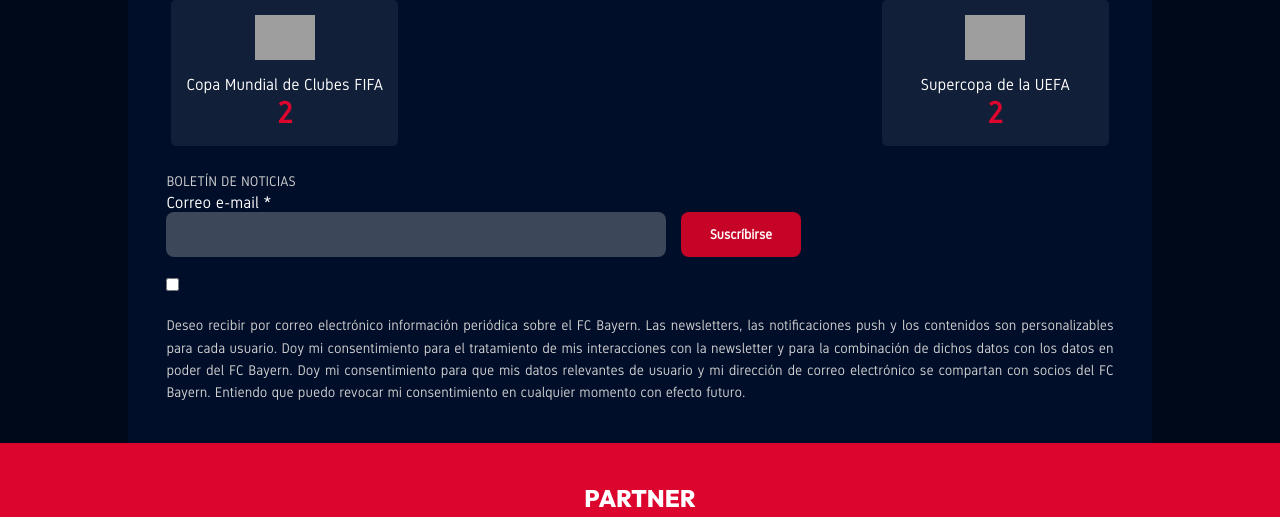
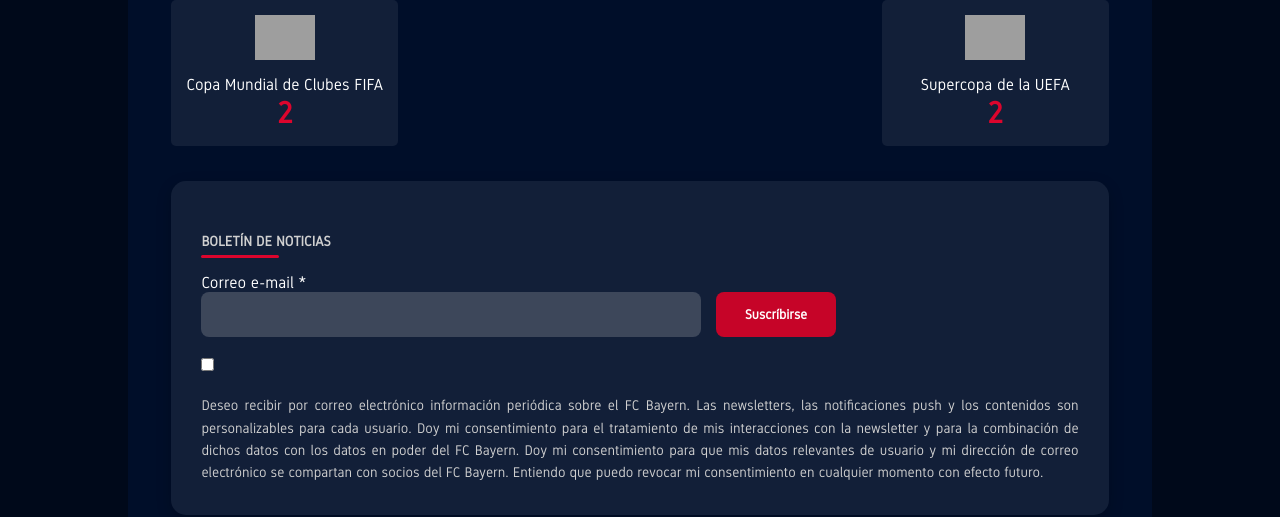
Before and after one commit to KevinCerdaa/BayernFC, a plain HTML site: page index.html in a window 1280 px wide. Shown: the part 1971-2488 px from the top of the page. Drawn offline with Linux system fonts and the light colour scheme; grey boxes are pictures that could not be loaded.

Commit message:
Update style.css

```diff
--- a/style.css
+++ b/style.css
@@ -141,6 +141,37 @@
 }
 
 /* Boletín de noticias */
+.boletinNoticias {
+    margin: 30px 5px;
+    background-color: #121F38;
+    padding: 30px;
+    border-radius: 15px;
+    box-shadow: 0 5px 15px rgba(0, 0, 0, 0.2);
+    transition: transform 0.3s ease;
+}
+
+.boletinNoticias:hover {
+    transform: translateY(-5px);
+}
+
+.negritas {
+    font-size: 24px;
+    font-weight: 800;
+    margin: 0 0 20px 0;
+    position: relative;
+    display: inline-block;
+}
+
+.negritas::after {
+    content: "";
+    position: absolute;
+    bottom: -5px;
+    left: 0;
+    width: 60%;
+    height: 3px;
+    background-color: #DC052D;
+    border-radius: 2px;
+}
 .boletinNoticias input[type=email] {
     width: 100%;
     max-width: 500px;
```
